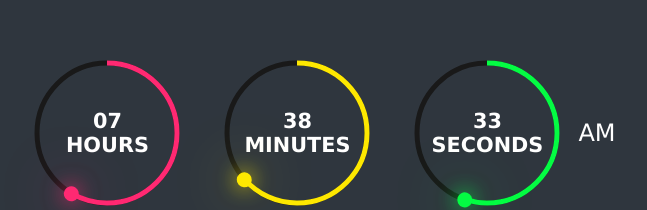
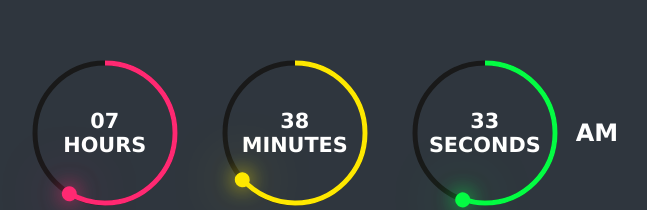
Before and after one commit to Vinay-Pratap-Singh/Digital-Clock-Project, a plain HTML site: page index.html in a window 1280 px wide. Shown: the part 221-431 px from the top of the page, without its empty margins (308-955 px from the left). Drawn offline with Linux system fonts and the light colour scheme.

Commit message:
fix: hour mismatch and font weight update

```diff
--- a/script.js
+++ b/script.js
@@ -9,11 +9,13 @@ setInterval(() => {
     let sec = t.getSeconds();
     let zone = "";
     if(hr >= 12){
-        hr = hr-12;
         zone = "pm";
     }
     else{
         zone = "am";
+    }
+    if(hr > 12){
+        hr = hr - 12;
     }
     if(hr < 10){
         hr = "0"+hr;
--- a/style.css
+++ b/style.css
@@ -18,7 +18,6 @@ body{
     display: flex;
     gap: 40px;
     color: #fff;
-    /* height: 35vh; */
 }
 
 .card{
@@ -85,6 +84,7 @@ body{
     text-transform: uppercase;
     color: #fff;
     margin: 1rem;
+    font-weight: 800;
 
 }
 
```
